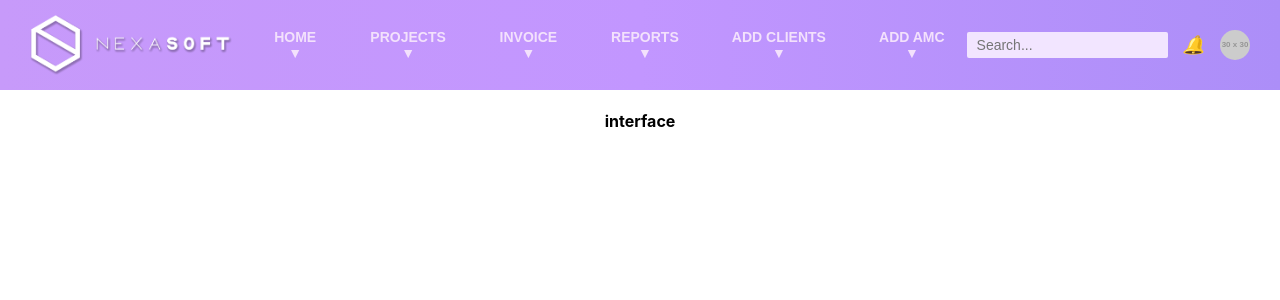
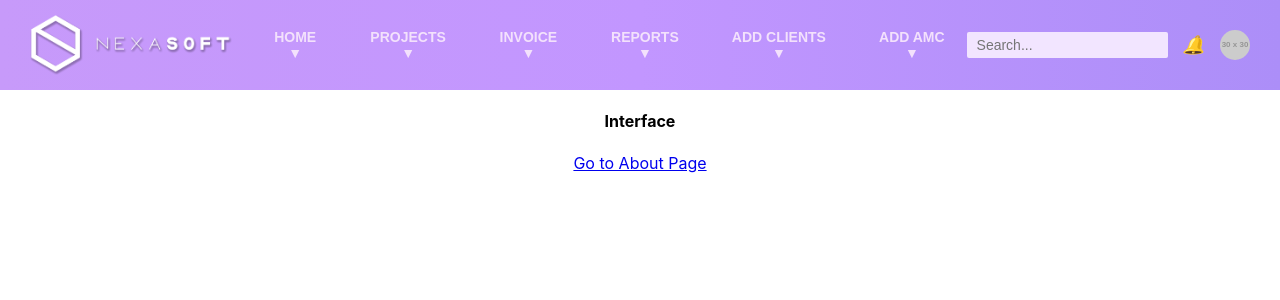
Before and after one commit to nadun097/Final_frontend, a React (Create React App) app in the folder kdj2-app/: page / in a window 1280 px wide. Shown: the top 300 px of the page. Built offline with nearby package versions, Linux system fonts and the light colour scheme.

Commit message:
linked pages with nav bar

```diff
--- a/kdj2-app/src/About.js
+++ b/kdj2-app/src/About.js
@@ -1,9 +1,11 @@
 import React from "react";
+
 
 export default function About() {
   return (
     <div>
       <h4>about</h4>
+
     </div>
   );
 }
--- a/kdj2-app/src/TrInterface.js
+++ b/kdj2-app/src/TrInterface.js
@@ -1,9 +1,11 @@
-import React from 'react'
+import React from 'react';
+import { Link } from "react-router-dom";
 
 export default function TrInterface() {
   return (
     <div>
-      <h4>interface</h4>
+      <h4>Interface</h4>
+      <Link to="/about">Go to About Page</Link>
     </div>
-  )
+  );
 }
--- a/kdj2-app/src/component/Header.js
+++ b/kdj2-app/src/component/Header.js
@@ -1,12 +1,17 @@
 import React, { useState } from "react";
+import { useNavigate } from "react-router-dom"; // Import useNavigate
 import imageSrc from "../assets/werfdew.jpg.png";
 import "./Header.css";
 
 export default function Header() {
   const [activeItem, setActiveItem] = useState("HOME");
+  const navigate = useNavigate(); // Initialize the navigate function
 
   const handleClick = (item) => {
     setActiveItem(item);
+    if (item === "PROJECTS ▼") {
+      navigate("/about"); // Navigate to the About page
+    }
   };
 
   return (
```
